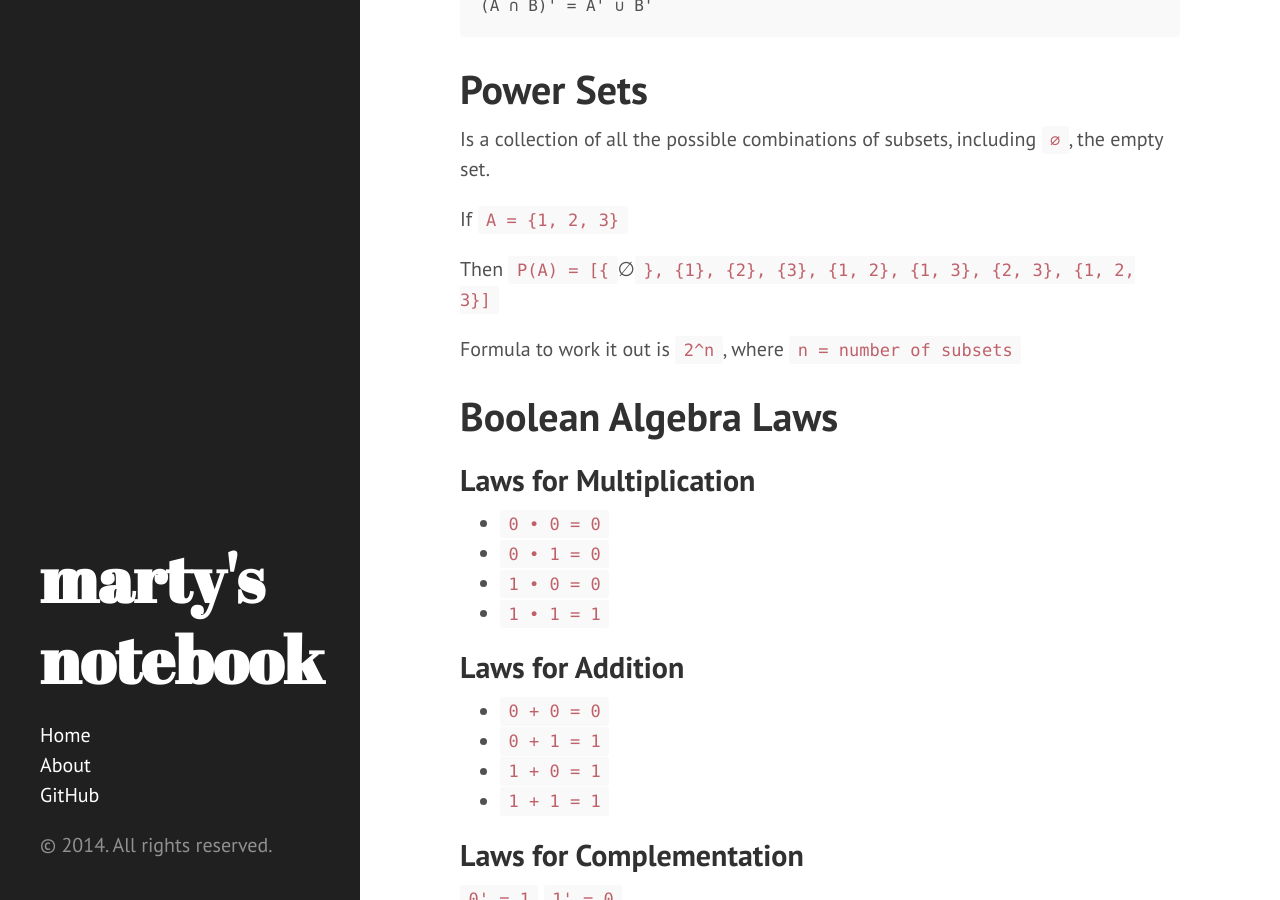
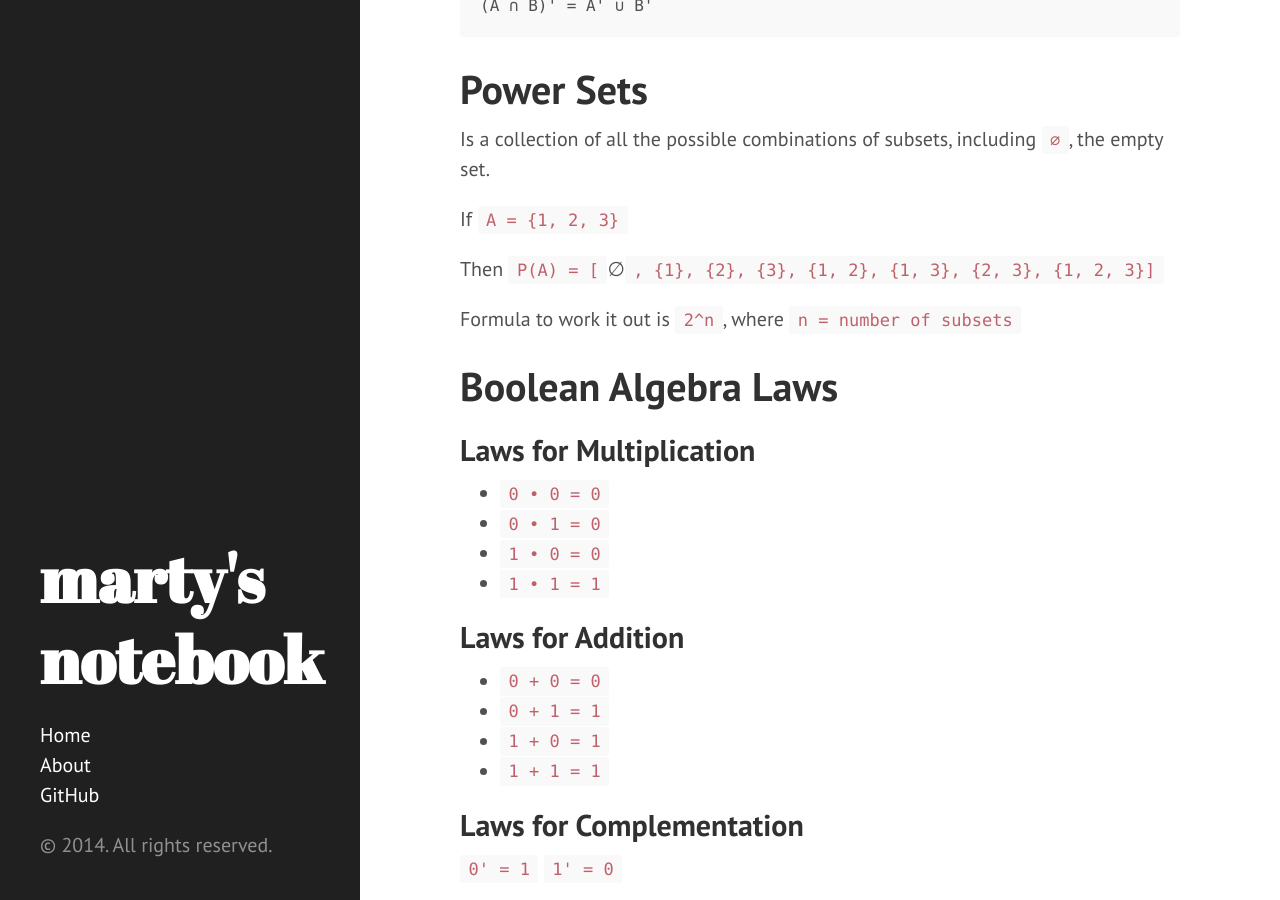
Before and after one commit to martymcflywa/martymcflywa.github.io, a Jekyll site: the page built from _posts/2014-08-06-ENS1161-symbols-and-laws-cheatsheet.md, in a window 1280 px wide and 900 px high, scrolled down 3339 px. Built offline with Jekyll 4.4.1, drawn with Linux system fonts in a browser that asks for light colours; Markdown is read by kramdown in place of the engine named in the settings.

```diff
--- a/_posts/2014-08-06-ENS1161-symbols-and-laws-cheatsheet.md
+++ b/_posts/2014-08-06-ENS1161-symbols-and-laws-cheatsheet.md
@@ -114,7 +114,7 @@ Is a collection of all the possible combinations of subsets, including `∅`, th
 
 If `A = {1, 2, 3}`
 
-Then `P(A) = [{`∅`}, {1}, {2}, {3}, {1, 2}, {1, 3}, {2, 3}, {1, 2, 3}]`
+Then `P(A) = [`∅`, {1}, {2}, {3}, {1, 2}, {1, 3}, {2, 3}, {1, 2, 3}]`
 
 Formula to work it out is `2^n`, where `n = number of subsets`
 
```
